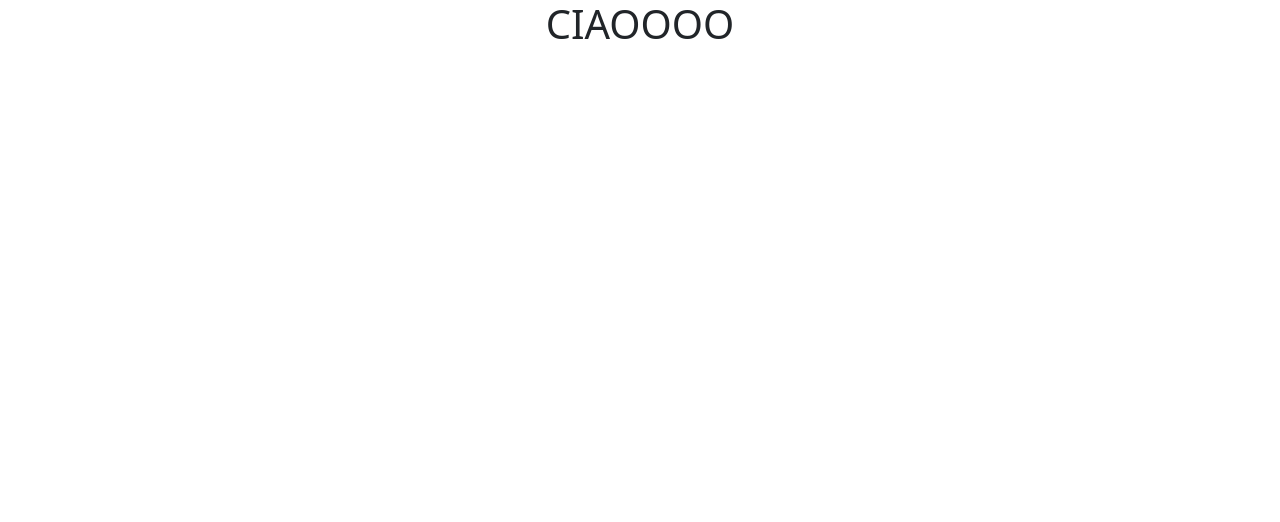
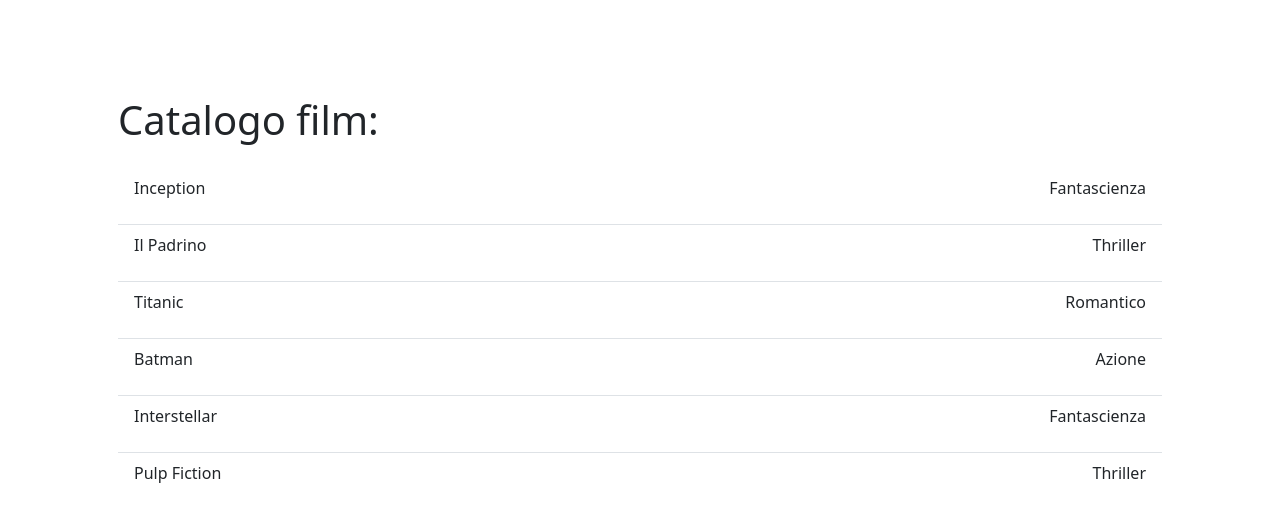
Before and after one commit to andreasalvi99/react-movie-filter, a React (Vite) app: page / in a window 1280 px wide. Shown: the top 522 px of the page. Built offline with nearby package versions, Linux system fonts and the light colour scheme.

Commit message:
printed list

```diff
--- a/src/App.jsx
+++ b/src/App.jsx
@@ -11,23 +11,31 @@
 
 for (let i = 0; i < films.length; i++) {
   const currentGenre = films[i].genre;
-  console.log(currentGenre);
-  if (genres.includes(currentGenre)) {
-    break;
-  } else {
-    {
-      genres.push(currentGenre);
-    }
+  if (!genres.includes(currentGenre)) {
+    genres.push(currentGenre);
+    console.table(genres);
   }
-  console.table(genres);
 }
 
 export default function App() {
   return (
     <>
-      <section>
-        <div className="container text-center">
-          <h1>CIAOOOO</h1>
+      <section className="mt-5">
+        <div className="container text-center p-5">
+          <h1 className="text-start mb-4">Catalogo film:</h1>
+          <ul className="list-group list-group-flush text-start">
+            {films.map((film, index) => {
+              return (
+                <li
+                  key={index}
+                  className="list-group-item d-flex justify-content-between"
+                >
+                  {film.title}
+                  <p className="d-inline">{film.genre}</p>
+                </li>
+              );
+            })}
+          </ul>
         </div>
       </section>
     </>
```
